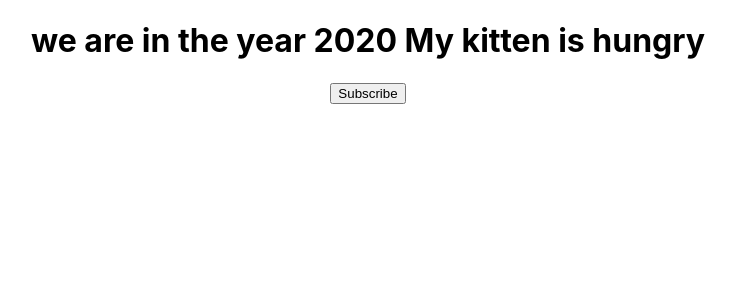
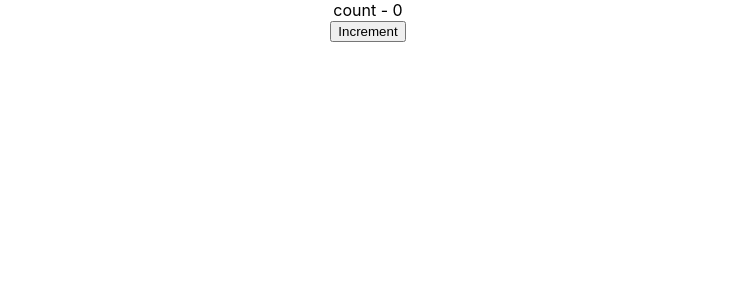
Before and after one commit to 75pollet/hello-world, a React (Create React App) app: page / in a window 1280 px wide. Shown: the top 300 px of the page, without its empty margins (272-1007 px from the left). Built offline with nearby package versions, Linux system fonts and the light colour scheme.

Commit message:
learn about the set state method used to update states

```diff
--- a/src/App.js
+++ b/src/App.js
@@ -4,17 +4,19 @@
 import Greet from './components/Greet';
 import Welcome from './components/Welcome';
 import Message from './components/Message';
+import Counter from './components/Counter';
 
 function App() {
   return (
     <div className="App">
+      <Counter />
      {/* <Greet name="m si">
        <p>This is a child prop</p>
      </Greet>
      <Greet name="dff" />
      <Greet name="tree" />
      <Welcome name="forrest"/> */}
-     <Message />
+     {/* <Message /> */}
     </div>
   );
 }
--- /dev/null
+++ b/src/components/Counter.js
@@ -0,0 +1,28 @@
+import React, { Component } from 'react'
+class Counter extends Component {
+		constructor(props) {
+			super(props)
+
+			this.state = {
+				 count: 0
+			}
+		}
+
+		increment(){
+			console.log("yoohooo");
+			this.setState({
+				count: this.state.count + 1
+			})
+		}
+
+    render() {
+        return (
+            <div>
+                <div>count - {this.state.count}</div>
+								<button onClick={() => this.increment()}>Increment</button>
+            </div>
+        )
+    }
+}
+
+export default Counter
```
